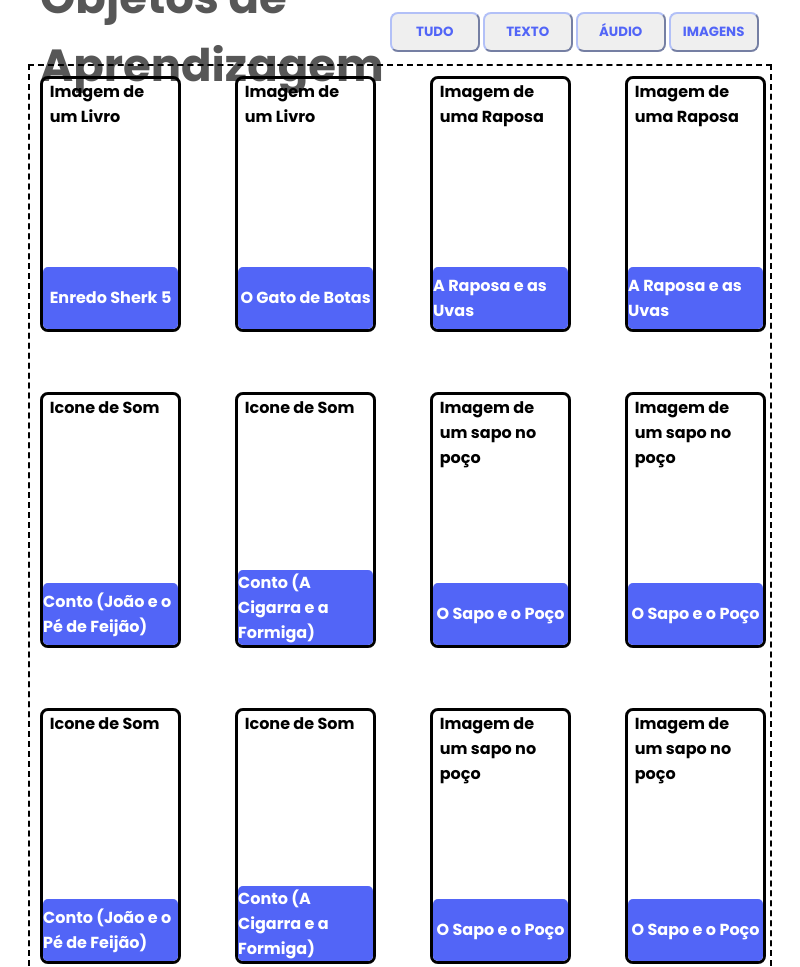
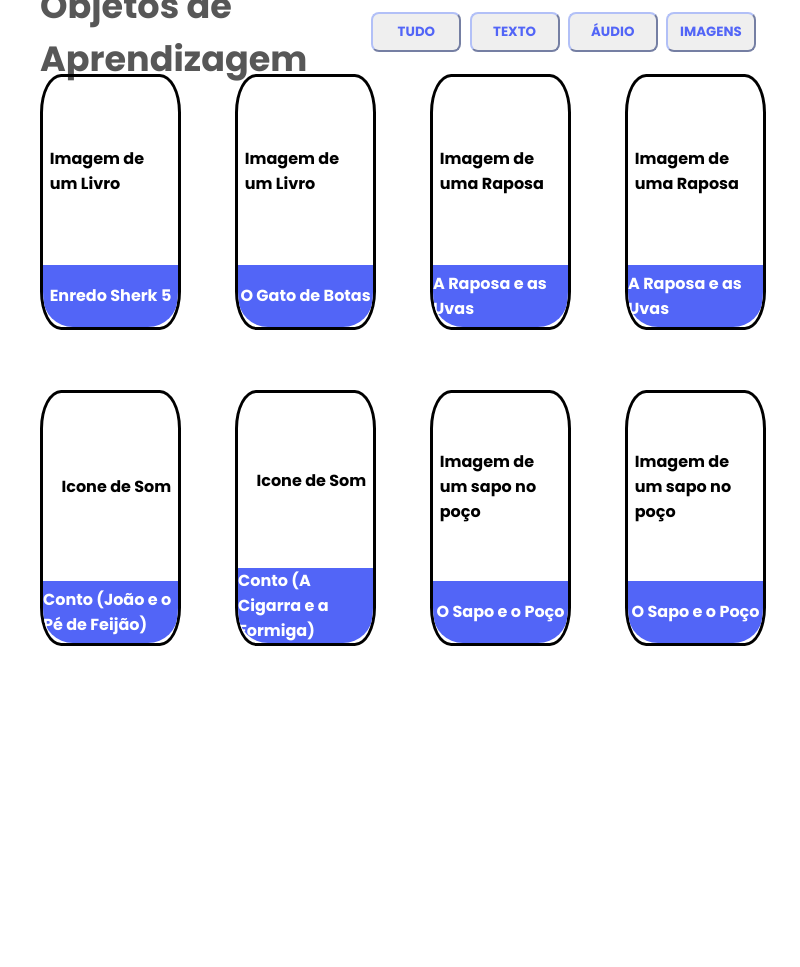
Before and after one commit to JP1005YT/ProjetoIntegrador, an Electron app: page src/index.html in a window 800 px wide. Shown: the top 967 px of the page. After the commit the page ends 800 px from the top, so only its background shows below. Drawn offline with Linux system fonts and the light colour scheme; no server answers.

Commit message:
Alterações AB#32

```diff
--- a/src/index.css
+++ b/src/index.css
@@ -23,12 +23,12 @@ header{
   justify-content: space-between;
 }
 h1{
-  font-size: 45px;
+  font-size: 35px;
   color: #575757;
 }
 .buttons{
   height: 8vh;
-  width: 80vh;
+  width: 70vh;
   display: flex;
   justify-content: center;
   align-items: center;
@@ -59,23 +59,37 @@ main{
   grid-template-columns: repeat(4, 1fr);
   gap: 60px;
   padding: 10px;
-  border-style: dashed;
   border-width: 2px;
   border-color: #000;
 }
 .element{
   height: 250px;
   width: 100%;
-  border-radius: 8px;
+  border-radius: 15%;
   display: flex;
+  position: relative;
   align-items: center;
   justify-content: center;
   flex-direction: column;
   border: 3px solid #000;
+  overflow: hidden;
 }
 .img{
   width: 90%;
   height: 90%;
+  display: flex;
+  justify-content: flex-end;
+  align-items: center;
+  /* .del{
+    height: 30px;
+    width: 30px;
+    border-radius: 50%;
+    top: 0%;
+    right: 0%;
+    margin: 15px;
+    position: absolute;
+    background-color: #f02450;
+  } */
 }
 .description{
   width: 100%;
@@ -85,5 +99,5 @@ main{
   display: flex;
   align-items: center;
   justify-content: center;
-  border-radius: 5px;
+  border-radius: 0 0 30px 30px;
 }
--- a/src/index.html
+++ b/src/index.html
@@ -19,7 +19,10 @@
     <main>
       <section class="content">
         <section class="element">
-          <section class="img"> Imagem de um Livro </section>
+          <section class="img">
+            Imagem de um Livro
+             <section class="del"> </section>
+          </section>
           <section class="description"> Enredo Sherk 5 </section>
         </section>
         <section class="element">
@@ -33,22 +36,6 @@
         <section class="element">
           <section class="img"> Imagem de uma Raposa </section>
           <section class="description"> A Raposa e as Uvas </section>
-        </section>
-        <section class="element">
-          <section class="img"> Icone de Som </section>
-          <section class="description"> Conto (João e o Pé de Feijão) </section>
-        </section>
-        <section class="element">
-          <section class="img"> Icone de Som </section>
-          <section class="description"> Conto (A Cigarra e a Formiga) </section>
-        </section>
-        <section class="element">
-          <section class="img"> Imagem de um sapo no poço </section>
-          <section class="description"> O Sapo e o Poço </section>
-        </section>
-        <section class="element">
-          <section class="img"> Imagem de um sapo no poço </section>
-          <section class="description"> O Sapo e o Poço </section>
         </section>
         <section class="element">
           <section class="img"> Icone de Som </section>
```
